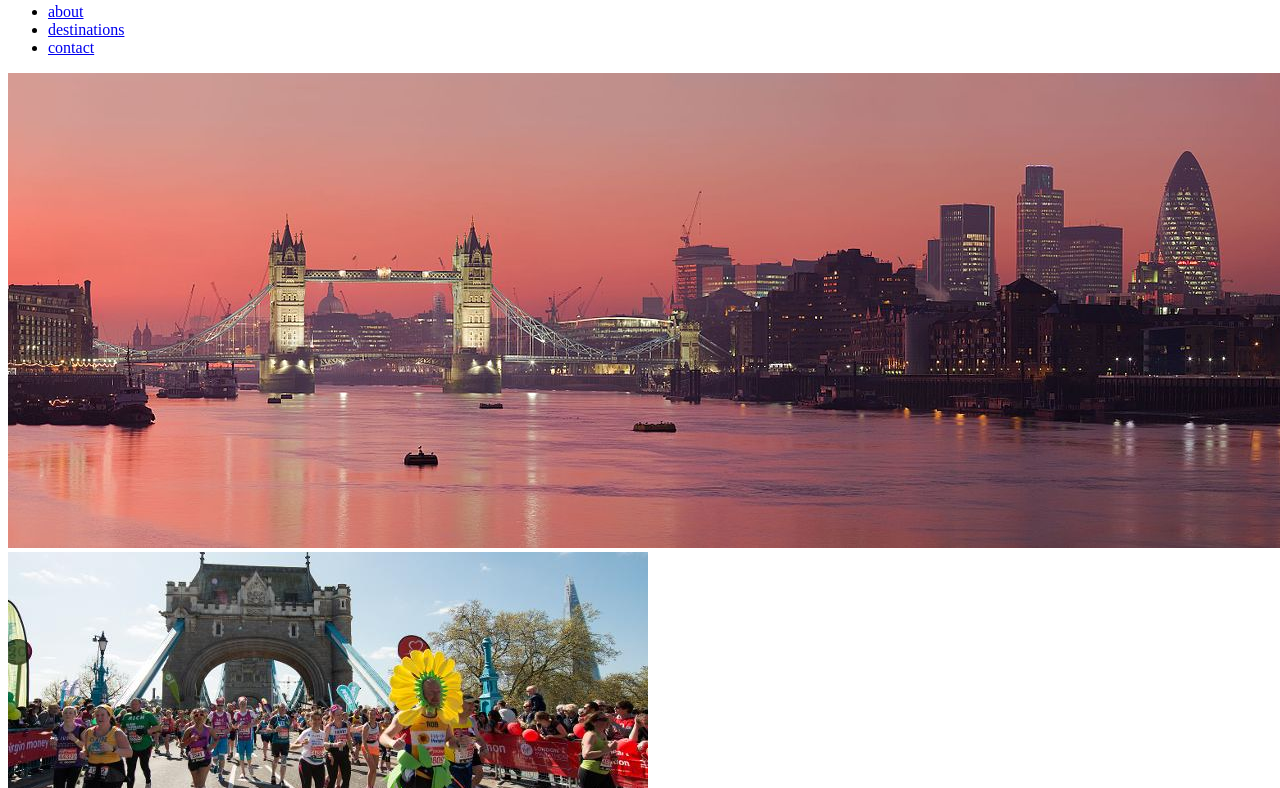
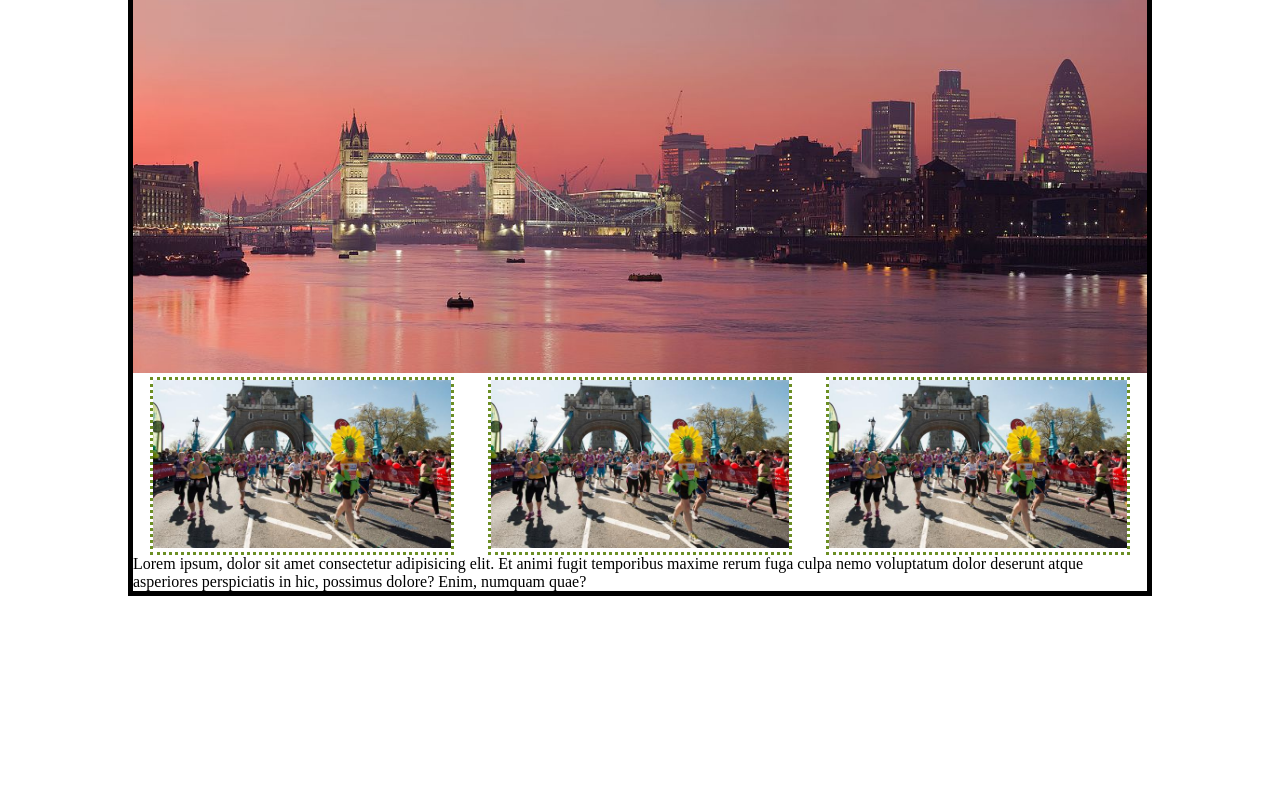
Before and after one commit to FC2077/assignment1, a plain HTML site: page index.html in a window 1280 px wide. Shown: the part 124-912 px from the top of the page. After the commit the page ends 800 px from the top, so only its background shows below. Drawn offline with Linux system fonts and the light colour scheme.

Commit message:
Add files via upload

```diff
--- /dev/null
+++ b/CSS/style.css
@@ -0,0 +1,38 @@
+
+   *{box-sizing: border-box;
+    margin: 0;
+    padding: 0}
+    div.container{
+      border: 5px solid black;
+    width: 80%;
+  margin: 0 auto 0 auto;}
+  header{
+    background-color: sandybrown;}
+    div.left, div.middle, div.right{
+      border: 3px dotted olivedrab;
+      width: 30%;}
+
+    .hero img{
+      width: 100%}
+    aside img{
+      width: 100%}
+    aside{
+      display: flex;
+      justify-content: space-around;
+    }
+    nav{
+      background-color: dimgray;}
+    ul{
+      text-align: center;}
+    li{
+      display: inline-block;
+    width: 150px;
+    border: 2px solid white;
+    line-height: 3em;
+  font-family: 'Gill Sans', 'Gill Sans MT', Calibri, 'Trebuchet MS', sans-serif;
+font-variant: small-caps;}
+    a{
+      color: aqua;
+      text-decoration: none;
+    border: 1px red;
+  display: block;}
--- a/index.html
+++ b/index.html
@@ -4,6 +4,7 @@
   <meta charset="UTF-8">
   <meta name="viewport" content="width=device-width, initial-scale=1.0">
   <title>European Travel Urban Destinations</title>
+  <link rel="stylesheet" href="CSS/style.css">
 </head>
 <body>
   <div class="container">
```
